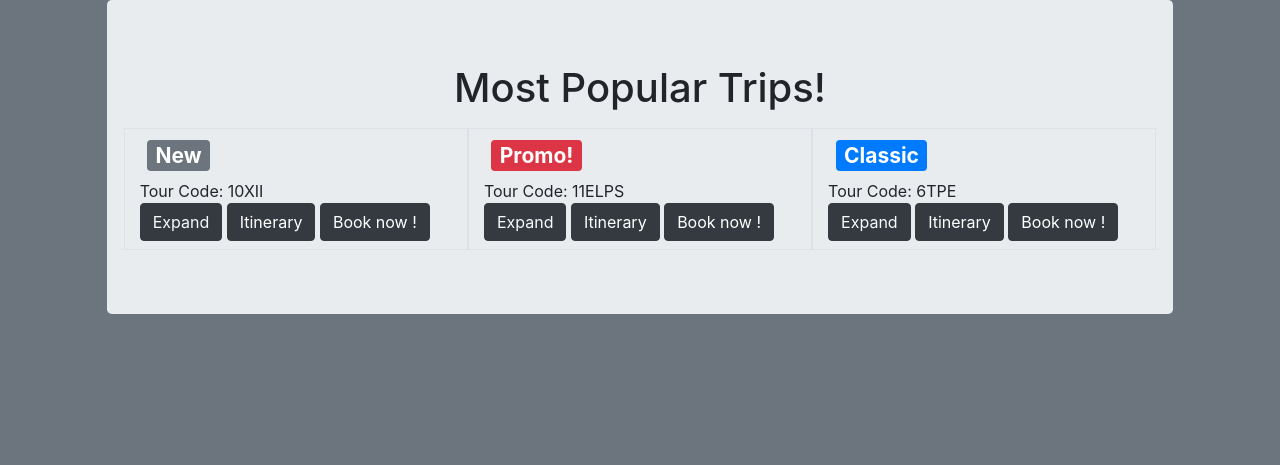
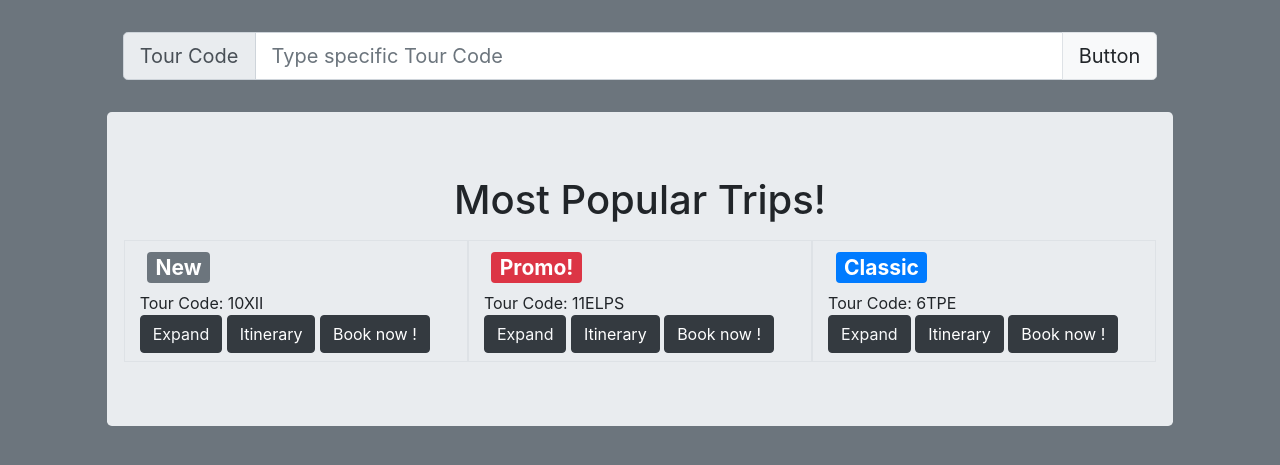
Before and after one commit to chengkangzai/PHP-SmartTravelCompany, a PHP site: page /trips/index.php in a window 1280 px wide. Shown: the part 56-521 px from the top of the page. Run offline with PHP 8.4, Linux system fonts and the light colour scheme; data that the repository does not hold is empty.

Commit message:
add search button (not function yest)

```diff
--- a/trips/index.php
+++ b/trips/index.php
@@ -47,6 +47,16 @@ include("../config.php");
             </ul>
         </div>
     </nav>
+
+    <div class="input-group my-3 p-3 input-group-lg col-lg-10 mx-auto">
+        <div class="input-group-prepend">
+            <span class="input-group-text" id="basic-addon1">Tour Code</span>
+        </div>
+        <input type="text" class="form-control" placeholder="Type specific Tour Code">
+        <div class="input-group-append">
+            <button class="btn btn-light border" type="button" id="button-addon2">Button</button>
+        </div>
+    </div>
     <div class="jumbotron col-lg-10 mx-auto">
         <h1 class="text-center mb-3">Most Popular Trips!</h1>
         <div class="row">
@@ -74,7 +84,9 @@ include("../config.php");
                     echo $tcode;
                     ?>
                 </div>
-                <ul id="10XII_intro" class="intro">
+
+                <ul id="intro_1" class="intro p-3">
+                    <h2 class="text-primary text-center">Hightlight</h2>
                     <li>
                         Local 4 Star Hotel Accommodation
                     </li>
@@ -96,13 +108,13 @@ include("../config.php");
                 </ul>
 
                 <div class=" ">
-                    <a onclick="hidden_10XII()" class="btn btn-dark mx-auto text-light" id="10XII_hide">
+                    <a onclick="hidden_1()" class="btn btn-dark mx-auto text-light" id="hide_1">
                         Expand
                     </a>
                     <script>
-                        function hidden_10XII() {
-                            var x = document.getElementById("10XII_intro");
-                            var y = document.getElementById("10XII_hide");
+                        function hidden_1() {
+                            var x = document.getElementById("intro_1");
+                            var y = document.getElementById("hide_1");
                             if (x.style.display === "block") {
                                 x.style.display = "none"
                                 y.innerHTML = "Expand";
@@ -125,10 +137,10 @@ include("../config.php");
             <div class="col-lg-4 border py-2">
                 <h3>
                     <img src="<?php
-                    $tcode = "11ELPS";
-                    include('itenerary.php');
-                    echo $thumbnail;
-                    ?>
+                                $tcode = "11ELPS";
+                                include('itenerary.php');
+                                echo $thumbnail;
+                                ?>
                     " alt="" class="img-fluid py-1">
                     <?php
                     $tcode = "11ELPS";
@@ -145,7 +157,7 @@ include("../config.php");
                     echo $tcode;
                     ?>
                 </div>
-                <ul id="11ELPS_intro" class="intro">
+                <ul id="intro_2" class="intro">
                     <li>
                         <b> England,London</b> – Panoramic views of St Paul’s Cathedral, Tower Bridge, London Bridge, London Tower, Parliament House
                     </li>
@@ -166,13 +178,13 @@ include("../config.php");
                     </li>
                 </ul>
                 <div class=" ">
-                    <a onclick="hidden_11ELPS()" class="btn btn-dark mx-auto text-light" id="11ELPS_hide">
+                    <a onclick="hidden_2()" class="btn btn-dark mx-auto text-light" id="hide_2">
                         Expand
                     </a>
                     <script>
-                        function hidden_11ELPS() {
-                            var x = document.getElementById("11ELPS_intro");
-                            var y = document.getElementById("11ELPS_hide");
+                        function hidden_2() {
+                            var x = document.getElementById("intro_2");
+                            var y = document.getElementById("hide_2");
                             if (x.style.display === "block") {
                                 x.style.display = "none"
                                 y.innerHTML = "Expand";
@@ -217,7 +229,7 @@ include("../config.php");
                     echo $tcode;
                     ?>
                 </div>
-                <ul id="6TPE_intro" class="intro">
+                <ul id="intro_3" class="intro">
                     <li>
                         <b> Shilin Night Market </b> is a night market in the Shilin District of Taipei, Taiwan, and is often considered to be the largest and most famous night market in the city
                     </li>
@@ -233,13 +245,13 @@ include("../config.php");
                     </li>
                 </ul>
                 <div class=" ">
-                    <a onclick="hidden_6TPE()" class="btn btn-dark mx-auto text-light" id="6TPE_hide">
+                    <a onclick="hidden_6TPE()" class="btn btn-dark mx-auto text-light" id="hide_3">
                         Expand
                     </a>
                     <script>
                         function hidden_6TPE() {
-                            var x = document.getElementById("6TPE_intro");
-                            var y = document.getElementById("6TPE_hide");
+                            var x = document.getElementById("intro_3");
+                            var y = document.getElementById("hide_3");
                             if (x.style.display === "block") {
                                 x.style.display = "none"
                                 y.innerHTML = "Expand";
```
